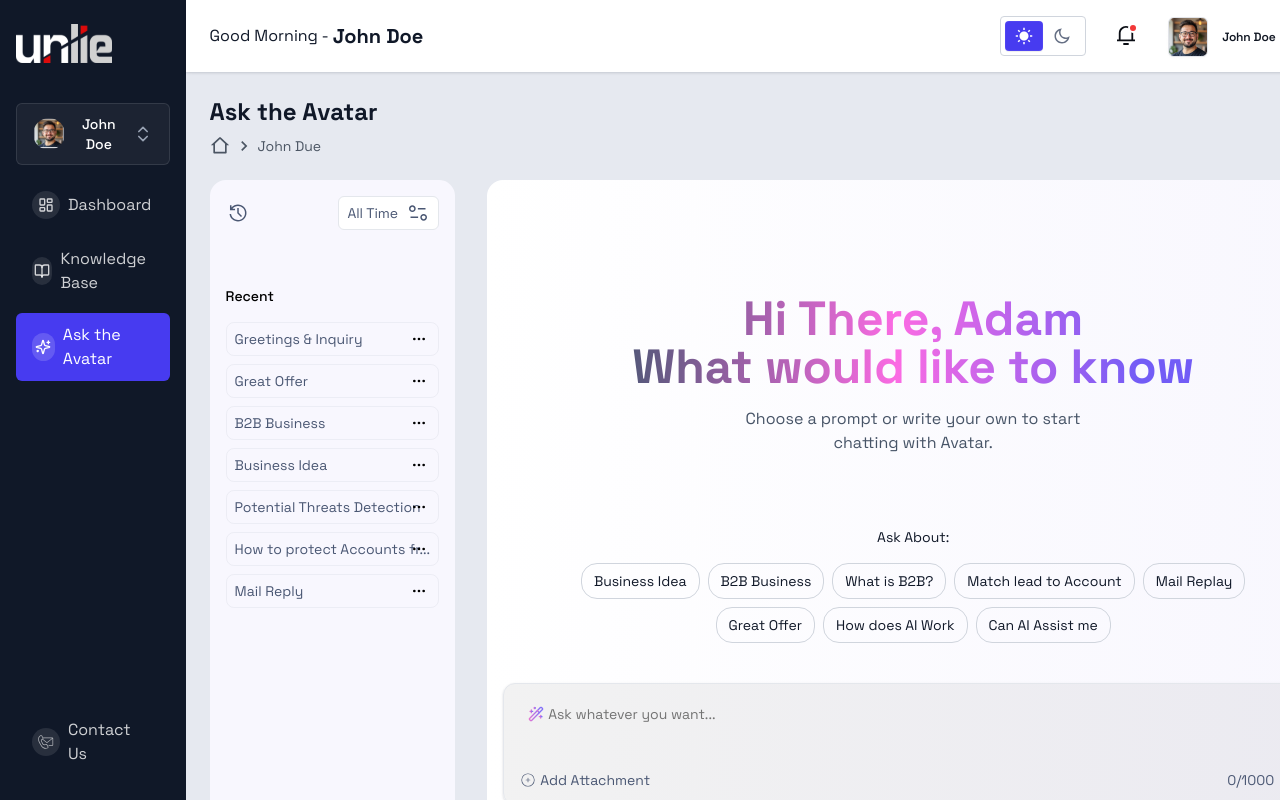
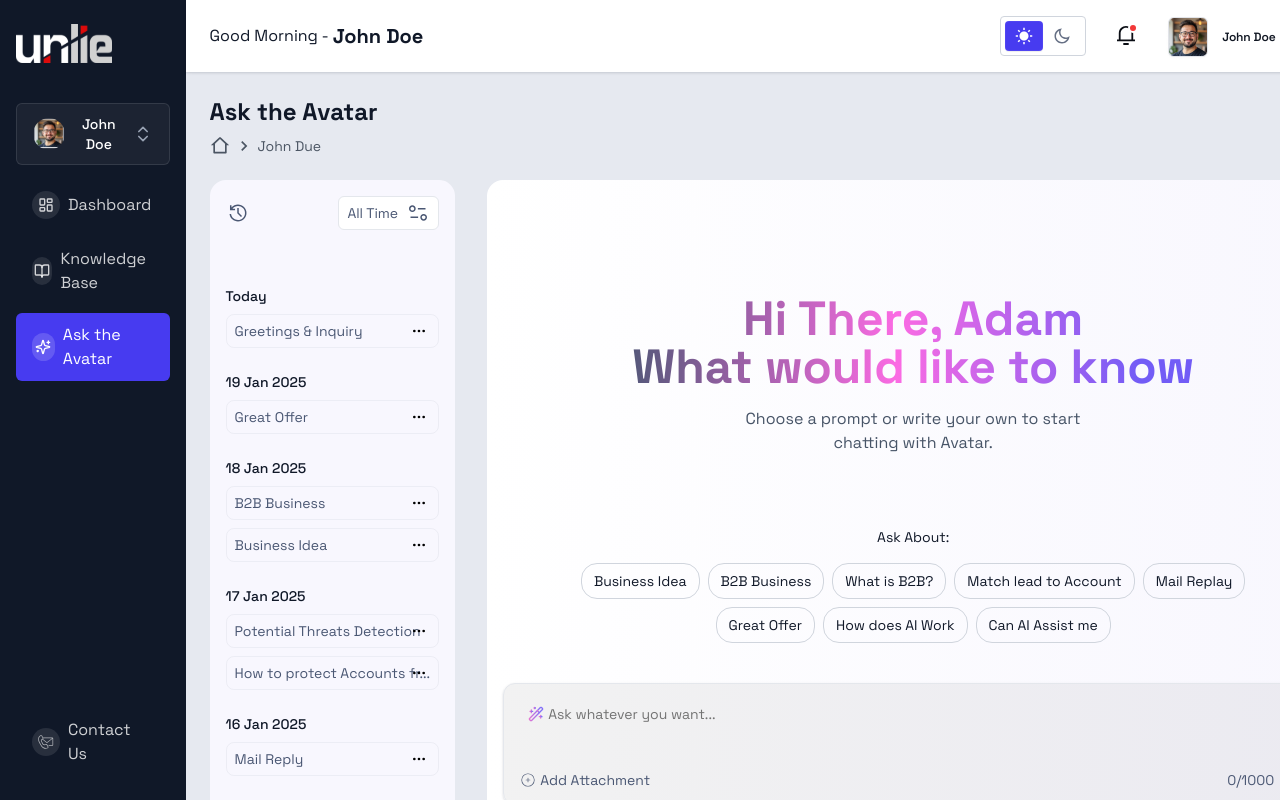
Before and after one commit to nur-it/react-un-lion-dashboard, a React (Vite) app: page /ask-avatar in a window 1280 px wide. Built offline with nearby package versions, Linux system fonts and the light colour scheme.

Commit message:
group history items by date in ChatHistory component and update sample dates

```diff
--- a/src/components/screen/AskAvatar/ChatHistory.jsx
+++ b/src/components/screen/AskAvatar/ChatHistory.jsx
@@ -12,15 +12,34 @@ import { ClockIcon, FilterIcon, PencilIcon } from "@/components/ui/svgs";
 import { MoreHorizontal } from "lucide-react";
 import { RiDeleteBin6Line } from "react-icons/ri";
 
+// Sample data
 const historyItems = [
-  { id: "1", title: "Greetings & Inquiry", date: "03 Jan 2025" },
-  { id: "2", title: "Great Offer", date: "03 Jan 2025" },
-  { id: "3", title: "B2B Business", date: "03 Jan 2025" },
-  { id: "4", title: "Business Idea", date: "03 Jan 2025" },
-  { id: "5", title: "Potential Threats Detection", date: "03 Jan 2025" },
-  { id: "6", title: "How to protect Accounts fr...", date: "03 Jan 2025" },
-  { id: "7", title: "Mail Reply", date: "03 Jan 2025" },
+  { id: "1", title: "Greetings & Inquiry", date: "20 Jan 2025" },
+  { id: "2", title: "Great Offer", date: "19 Jan 2025" },
+  { id: "3", title: "B2B Business", date: "18 Jan 2025" },
+  { id: "4", title: "Business Idea", date: "18 Jan 2025" },
+  { id: "5", title: "Potential Threats Detection", date: "17 Jan 2025" },
+  { id: "6", title: "How to protect Accounts fr...", date: "17 Jan 2025" },
+  { id: "7", title: "Mail Reply", date: "16 Jan 2025" },
 ];
+
+// Get today's date in the same format as the data
+const getTodayDate = () => {
+  const today = new Date();
+  return today.toLocaleDateString("en-GB", {
+    day: "2-digit",
+    month: "short",
+    year: "numeric",
+  });
+};
+
+const groupedHistory = historyItems.reduce((acc, item) => {
+  const todayDate = getTodayDate();
+  const group = item.date === todayDate ? "Today" : item.date;
+  acc[group] = acc[group] || [];
+  acc[group].push(item);
+  return acc;
+}, {});
 
 export function ChatHistory() {
   return (
@@ -36,10 +55,14 @@ export function ChatHistory() {
           </button>
         </div>
         <ScrollArea className="hidden h-full lg:block">
-          <div className="p-4">
-            <div className="mb-4 text-sm font-medium">Recent</div>
+          <div className="space-y-6 p-4">
+            {Object.keys(groupedHistory).map((date) => (
+              <div key={date}>
+                <div className="mb-2 text-sm font-medium text-secondary_main dark:text-white">
+                  {date}
+                </div>
                 <div className="space-y-2">
-              {historyItems.map((item) => (
+                  {groupedHistory[date].map((item) => (
                     <div key={item.id} className="group relative">
                       <Button
                         variant="ghost"
@@ -71,6 +94,8 @@ export function ChatHistory() {
                   ))}
                 </div>
               </div>
+            ))}
+          </div>
         </ScrollArea>
       </div>
     </div>
```
Lines whose indentation alone changed are shown as unchanged.
